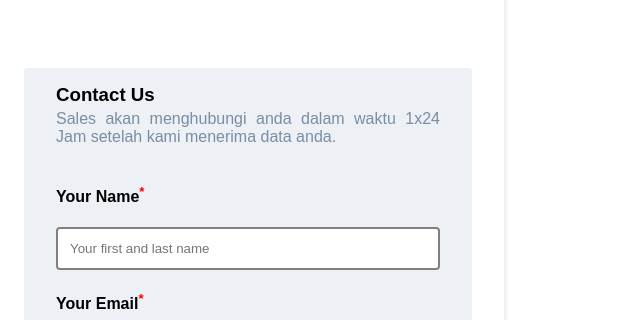
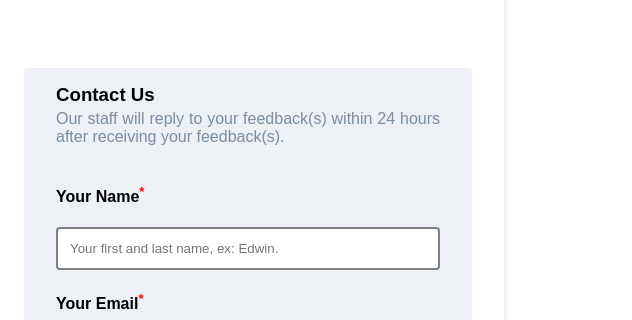
Before and after one commit to persona-lism/HTML, a plain HTML site: page index.html in a window 1280 px wide. Shown: the part 280-600 px from the top of the page, 648-1280 px from the left. Drawn offline with Linux system fonts and the light colour scheme.

Commit message:
Final Update

```diff
--- a/index.html
+++ b/index.html
@@ -97,14 +97,13 @@
               <div class="container1">
                 <h3>Contact Us</h3>
                 <p>
-                  Sales akan menghubungi anda dalam waktu 1x24 Jam setelah kami
-                  menerima data anda.
+                  Our staff will reply to your feedback(s) within 24 hours after receiving your feedback(s).
                 </p>
               </div>
               <div class="container2">
                 <form name="message-form" method="post" class="container_form" onsubmit="return validateForm()">
                   <h4>Your Name<sup>*</sup></h4>
-                  <input type="text" placeholder="Your first and last name" name="full-name" id="" required />
+                  <input type="text" placeholder="Your first and last name, ex: Edwin." name="full-name" id="" required />
                   <br />
                   <h4>Your Email<sup>*</sup></h4>
                   <input type="email" placeholder="example@gmail.com" name="full-email" id="" required />
```
